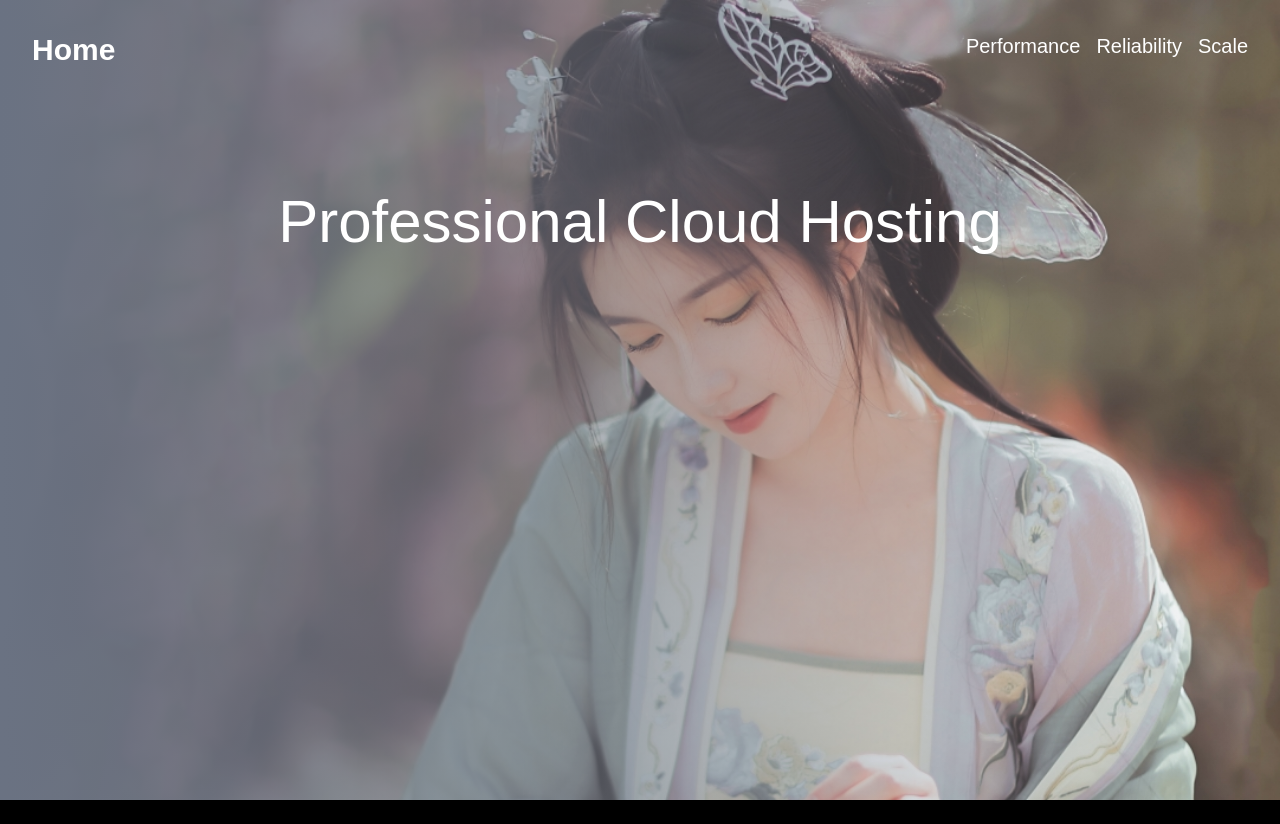
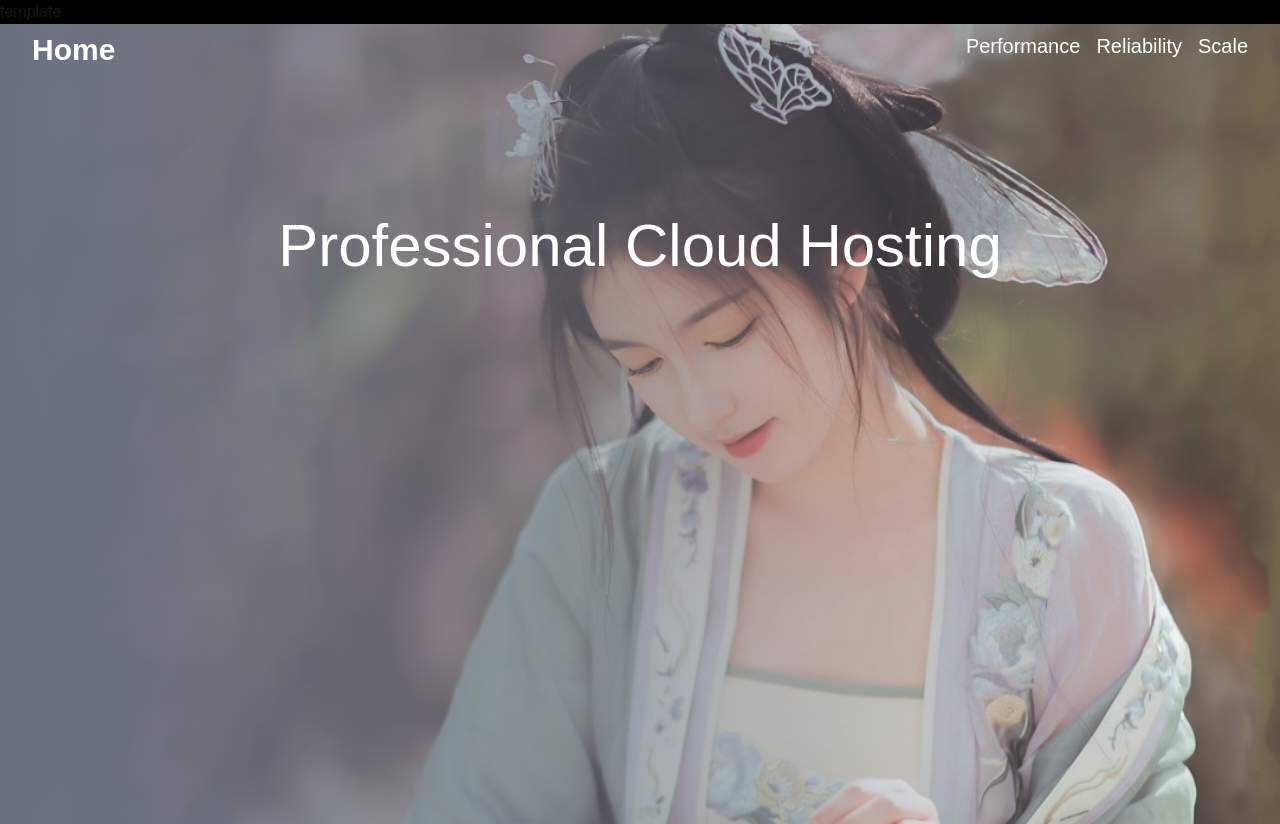
Before and after one commit to chenfan123/myNext, a Next.js app: page / in a window 1280 px wide. Before the commit the page ends 800 px from the top, so only its background shows below. Built offline with nearby package versions, Linux system fonts and the light colour scheme.

Commit message:
feat: next

```diff
--- /dev/null
+++ b/src/app/template.tsx
@@ -0,0 +1,10 @@
+import React from 'react'
+
+export default function template({ children }: { children: React.ReactNode }) {
+  return (
+    <div>
+        <div className='template'>template</div>
+        {children}
+    </div>
+  )
+}
```
Also changed, not shown: src/app/page.tsx (line endings or trailing spaces), 1 other file (tests, documents, lock files or other folders).
